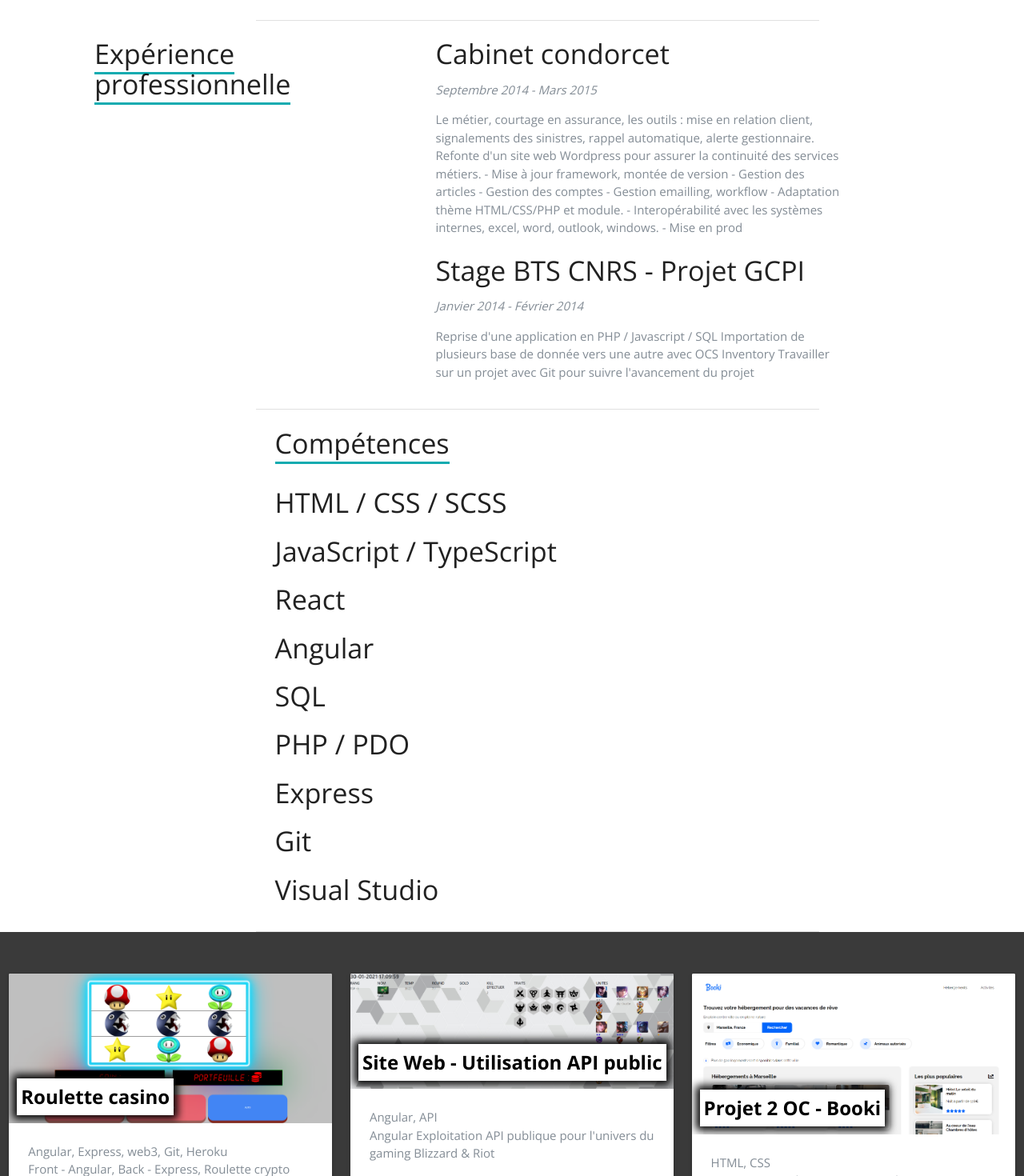
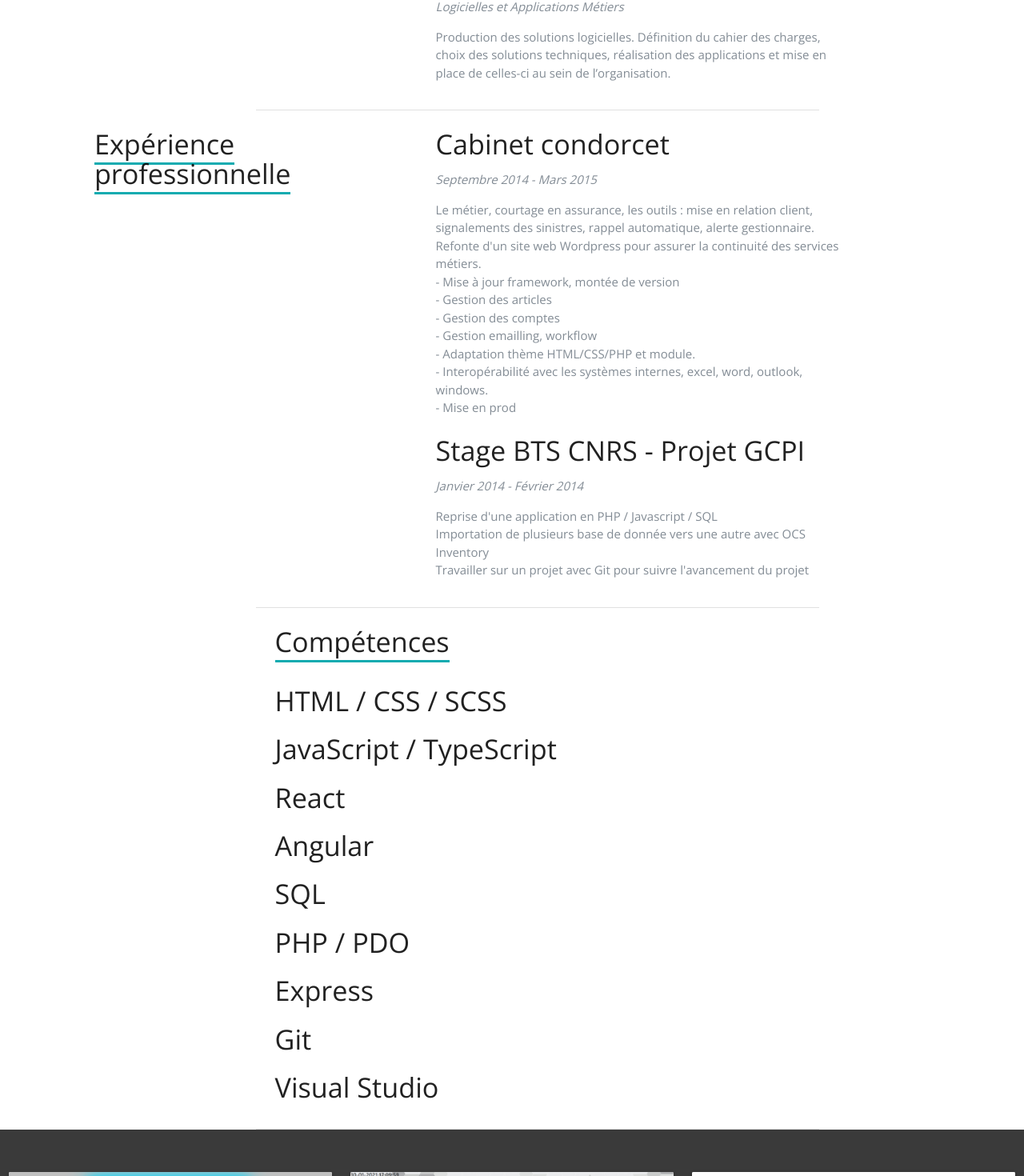
Before and after one commit to greg13013/Portfolio, a React (Create React App) app: page / in a window 1280 px wide. Shown: the part 1977-3447 px from the top of the page at 80% size. Built offline with nearby package versions, Linux system fonts and the light colour scheme.

Commit message:
style: ajout formatage texte saut de ligne

```diff
--- a/public/css/main.css
+++ b/public/css/main.css
@@ -247,6 +247,10 @@ nav {
   margin-top: 3rem;
 }
 
+.formatageTexte {
+  white-space: pre-wrap;
+}
+
 .hoverable:hover {
   -webkit-box-shadow: 0 8px 17px 0 rgba(255, 255, 255, 0.2), 0 6px 20px 0 rgba(255, 255, 255, 0.19) !important;
   box-shadow: 0 8px 17px 0 rgba(255, 255, 255, 0.2), 0 6px 20px 0 rgba(255, 255, 255, 0.19) !important;
--- a/public/index.html
+++ b/public/index.html
@@ -22,8 +22,7 @@
     <!-- Compiled and minified CSS -->
     <link rel="stylesheet" href="https://cdnjs.cloudflare.com/ajax/libs/materialize/1.0.0/css/materialize.min.css">
 
-    <!-- Compiled and minified JavaScript -->
-    <script src="https://cdnjs.cloudflare.com/ajax/libs/materialize/1.0.0/js/materialize.min.js"></script>
+
 
 
     <link rel="stylesheet" href="css/main.css">
@@ -45,6 +44,9 @@
       To create a production bundle, use `npm run build` or `yarn build`.
     -->
 
+        <!-- Compiled and minified JavaScript -->
+        <script src="https://cdnjs.cloudflare.com/ajax/libs/materialize/1.0.0/js/materialize.min.js"></script>
+
   </body>
   <script type="text/javascript">
     document.addEventListener('DOMContentLoaded', function() {
--- a/public/resumeData.json
+++ b/public/resumeData.json
@@ -88,17 +88,17 @@
         "titre": "Roulette casino",
         "image": "img/projets/roulette.PNG",
         "url": "https://boobkz-front.herokuapp.com/",
-        "courteDescription": "Front - Angular, \n Back - Express, \n Roulette crypto avec Metamask \n",
+        "courteDescription": "Front - Angular, \nBack - Express, \nRoulette crypto avec Metamask",
         "competence": "Angular, Express, web3, Git, Heroku",
-        "description": "Front - Angular, \n Back - Express, \nApplication web d'une roulette de casino avec la cryptomonnaie,\n Connexion à Metamask, \nInterface de création de machine à sous, \nUtilisation de httpClient pour des appels à l'API, \n, \nUtilisation de Heroku pour le déploiement à partir de Git, \nMise en place d'une documentation, \nUtilisation de git pour le versionning, \nCréation version mobile avec Ionic"
+        "description": "Front - Angular, \nBack - Express, \nApplication web d'une roulette de casino avec la cryptomonnaie,\nConnexion à Metamask, \nInterface de création de machine à sous, \nUtilisation de httpClient pour des appels à l'API, \nUtilisation de Heroku pour le déploiement à partir de Git, \nMise en place d'une documentation, \nUtilisation de git pour le versionning, \nCréation version mobile avec Ionic"
       },
       {
         "titre": "Site Web - Utilisation API public",
         "image": "img/projets/tft.PNG",
         "url": "https://colli-gregory.alwaysdata.net/blizzardTft/",
-        "courteDescription": "Angular \n Exploitation API publique pour l'univers du gaming Blizzard & Riot \n",
+        "courteDescription": "Angular \n Exploitation API publique pour l'univers du gaming Blizzard & Riot",
         "competence": "Angular, API",
-        "description": "Application front Angular avec exploitation API publique pour l'univers du gaming :\n- WOW consulting : afficher les personnages/montures du compte du jeu World Of Warcraft avec l’API  Blizzard - API Blizzard\n- TFT Statistiques : Afficher l’historique des parties du jeu TeamFight Tactics avec l’API Riot - API Riot \n  Authentification Oauth2, récupération token"
+        "description": "Application front Angular avec exploitation API publique pour l'univers du gaming :\n- WOW consulting : afficher les personnages/montures du compte du jeu World Of Warcraft avec l’API  Blizzard - API Blizzard\n- TFT Statistiques : Afficher l’historique des parties du jeu TeamFight Tactics avec l’API Riot - API Riot \nAuthentification Oauth2, récupération token"
       },
       {
         "titre": "Projet 2 OC - Booki",
@@ -106,7 +106,7 @@
         "url": "https://greg13013.github.io/P2_Booki/",
         "courteDescription": "Projet 2 OpenClassroom - Reproduction maquette",
         "competence": "HTML, CSS",
-        "description": "Implémenter une interface responsive \n Intégrer du contenu conformément à une maquette"
+        "description": "Implémenter une interface responsive \nIntégrer du contenu conformément à une maquette"
       },
       {
         "titre": "Projet 3 OC - Ohmyfood",
@@ -114,7 +114,7 @@
         "url": "https://greg13013.github.io/P3_Ohmyfood/",
         "courteDescription": "Projet 3 OpenClassroom - Reproduction maquette avec animation",
         "competence": "HTML, CSS, SASS",
-        "description": "Assurer la cohérence graphique d'un site web \n Utiliser un système de gestion de versions pour le suivi du projet et son hébergement \n Mettre en œuvre des effets CSS graphiques avancés \n Mettre en place son environnement Front-End \n Mettre en place une structure de navigation pour un site web"
+        "description": "Assurer la cohérence graphique d'un site web \nUtiliser un système de gestion de versions pour le suivi du projet et son hébergement \nMettre en œuvre des effets CSS graphiques avancés \nMettre en place son environnement Front-End \nMettre en place une structure de navigation pour un site web"
       },
       {
         "titre": "Projet 4 OC - La chouette agence",
@@ -122,7 +122,7 @@
         "url": "https://greg13013.github.io/P4_LaChouetteAgence/",
         "courteDescription": "Projet 4 OpenClassroom - Performance / SEO / Accessibilité",
         "competence": "SEO - Lighthouse, CDN",
-        "description": "Écrire un code HTML et CSS maintenable \n Assurer l'accessibilité d'un site web \n Optimiser le référencement d'un site web \n Réaliser une recherche des bonnes pratiques en développement web \n Optimiser la taille et la vitesse d’un site web"
+        "description": "Écrire un code HTML et CSS maintenable \nAssurer l'accessibilité d'un site web \nOptimiser le référencement d'un site web \nRéaliser une recherche des bonnes pratiques en développement web \nOptimiser la taille et la vitesse d’un site web"
       },
       {
         "titre": "Projet 5 OC - Kanap",
@@ -130,7 +130,7 @@
         "url": "https://greg13013.github.io/P5_Kanap/",
         "courteDescription": "Projet 5 OpenClassroom - Site e-commerce canapé",
         "competence": "Javascript",
-        "description": "Interagir avec un web service avec JavaScript \n Gérer des événements JavaScript \n Valider des données issues de sources externes \n Créer un plan de test pour une application"
+        "description": "Interagir avec un web service avec JavaScript \nGérer des événements JavaScript \nValider des données issues de sources externes \nCréer un plan de test pour une application"
       },
       {
         "titre": "Site web - Jeux snake",
@@ -146,8 +146,8 @@
         "image": "img/projets/eauservicedebebe.PNG",
         "url": "https://eauservicedebebe.fr",
         "competence": "Angular",
-        "courteDescription": "Angular - Création site web avec base de données pour des services pour jeunes mamans",
-        "description": "Création site web avec base de données pour des services pour jeunes mamans, \n Reproduction maquette, \n Utilisation de Angular pour le front et Express pour le back, \n Connexion utilisateur - Mise en place interface pour gérer des évènements (créer, modifier, supprimer), \n Mise en production sur OVH"
+        "courteDescription": "Angular - Création site web avec base de données SQL (Express - Sequelize) pour des prestations et conseils pour jeunes mamans",
+        "description": "Création site web avec base de données pour des services pour jeunes mamans, \nReproduction maquette, \nUtilisation de Angular pour le front et Express pour le back, \nConnexion utilisateur - Mise en place interface pour gérer des évènements (créer, modifier, supprimer), \nMise en production sur OVH"
       }
     ]
   }
--- a/src/components/Competence.js
+++ b/src/components/Competence.js
@@ -52,7 +52,7 @@ export const Competence = ({ data }) => {
             <span className="titreCompetence">Formation</span>
           </h4>
         </div>
-        <div className="col s12 m5 xl5 offset-xl1">
+        <div className="col s12 m5 xl5 offset-xl1 formatageTexte">
 
         {afficherFormation}
         </div>
@@ -66,7 +66,7 @@ export const Competence = ({ data }) => {
             <span className="titreCompetence">Expérience professionnelle</span>
           </h4>
         </div>
-        <div className="col s12 m5 xl5 offset-xl1">
+        <div className="col s12 m5 xl5 offset-xl1 formatageTexte">
 
         {afficherExperiencePro}
         </div>
@@ -80,7 +80,7 @@ export const Competence = ({ data }) => {
             <span className="titreCompetence">Compétences</span>
           </h4>
         </div>
-        <div className="col s12">
+        <div className="col s12 formatageTexte">
           {afficherCompetences}
         </div>
       </div>
--- a/src/components/ModalProjet.js
+++ b/src/components/ModalProjet.js
@@ -6,7 +6,9 @@ export const ModalProjet = ({ data, index, trigger }) => {
     return (
         <Modal header={data.titre} trigger={trigger}>
             <img className='responsive-img' src={data.image} alt={data.titre}/>
-        {data.description}
+        <p className='formatageTexte'>
+           {data.description}
+           </p>
       </Modal>
     )
 }
--- a/src/components/Projet.js
+++ b/src/components/Projet.js
@@ -8,7 +8,24 @@ export const Projet = ({ data }) => {
 
     if (data) {
         console.log(data);
+
+        function afficherLogo(projet) {
+            projet.competence.split(',').forEach(element => {
+
+                if (element === 'Angular') {
+                    console.log('ok');
+
+                    return (<i class="fab fa-angular"></i>)
+                }
+            })
+        }
+
         var afficherProjet = data.projets.map((projet, index) => {
+
+            console.log(projet.competence.split(','));
+
+
+
             return (
                 <div key={projet.titre} className="col s12 m4">
                     <div className="card medium hoverable">
@@ -17,10 +34,14 @@ export const Projet = ({ data }) => {
                             <span className="card-title customTitleCard">{projet.titre}</span>
                         </div>
                         <div className="card-content">
+                        {/* <i className="fab fa-angular"></i> */}
+                        <p>
+                            {afficherLogo(projet)}
+                        </p>
                             <p>
                                 {projet.competence}
                             </p>
-                            <p>
+                            <p className='formatageTexte'>
                                 {projet.courteDescription}
                             </p>
                         </div>
--- a/src/sass/layout/_container.scss
+++ b/src/sass/layout/_container.scss
@@ -109,6 +109,10 @@
     }
 }
 
+.formatageTexte{
+    white-space: pre-wrap;
+}
+
 .hoverable:hover {
     -webkit-box-shadow: 0 8px 17px 0 rgba(255, 255, 255, 0.20), 0 6px 20px 0 rgba(255, 255, 255, 0.19) !important;
     box-shadow: 0 8px 17px 0 rgba(255, 255, 255, 0.20), 0 6px 20px 0 rgba(255, 255, 255, 0.19) !important;
```
Also changed, not shown: 1 other file (tests, documents, lock files or other folders).
